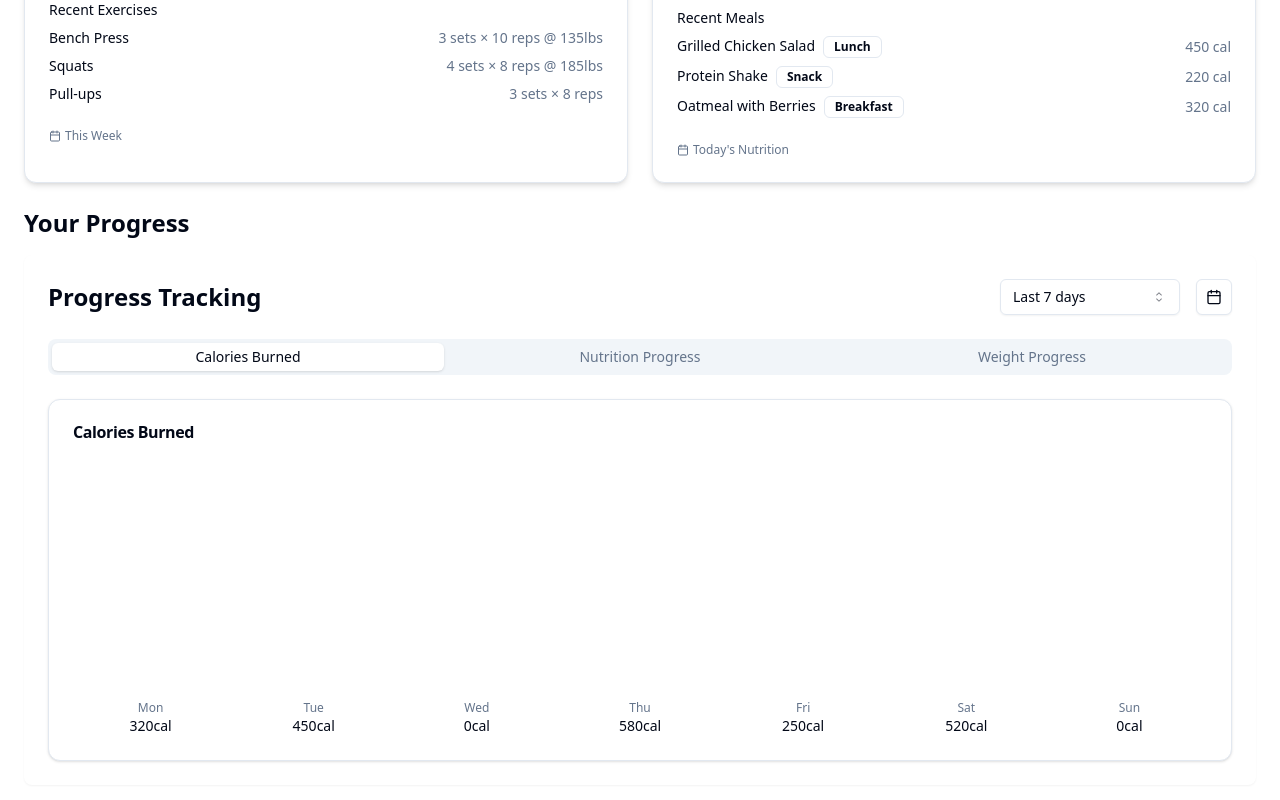
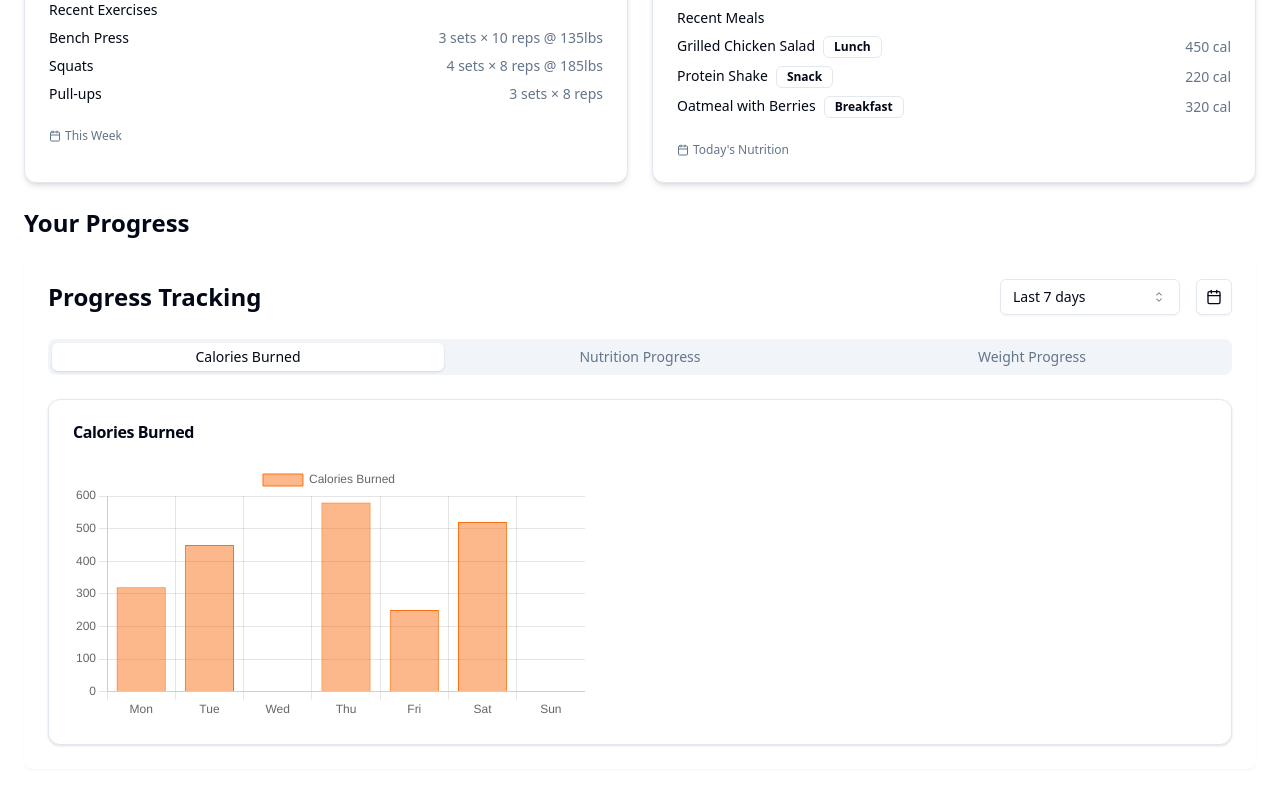
Before and after one commit to tbmi20/tempo-workout-tracker, a React (Vite) app: page / in a window 1280 px wide. Shown: the part 374-1174 px from the top of the page. Built offline with nearby package versions, Linux system fonts and the light colour scheme.

Commit message:
visible charts

```diff
--- a/package.json
+++ b/package.json
@@ -41,6 +41,7 @@
     "@radix-ui/react-toggle": "^1.0.3",
     "@radix-ui/react-tooltip": "^1.0.7",
     "@supabase/supabase-js": "^2.45.6",
+    "chart.js": "^4.4.9",
     "class-variance-authority": "^0.7.0",
     "clsx": "^2.1.1",
     "cmdk": "^1.0.0",
@@ -49,6 +50,7 @@
     "framer-motion": "^11.18.0",
     "lucide-react": "^0.394.0",
     "react": "^18.2.0",
+    "react-chartjs-2": "^5.3.0",
     "react-day-picker": "^8.10.1",
     "react-dom": "^18.2.0",
     "react-hook-form": "^7.51.5",
--- a/src/components/ProgressCharts.tsx
+++ b/src/components/ProgressCharts.tsx
@@ -10,7 +10,7 @@ import {
 } from "@/components/ui/select";
 import { Button } from "@/components/ui/button";
 import { Calendar as CalendarIcon } from "lucide-react";
-import { format, subDays, addDays } from "date-fns";
+import { format, subDays } from "date-fns";
 import { Calendar } from "@/components/ui/calendar";
 import {
   Popover,
@@ -19,6 +19,31 @@ import {
 } from "@/components/ui/popover";
 import { cn } from "@/lib/utils";
 import { DateRange } from "react-day-picker";
+import {
+  Chart as ChartJS,
+  CategoryScale,
+  LinearScale,
+  BarElement,
+  LineElement,
+  PointElement,
+  Title,
+  Tooltip,
+  Legend,
+  ChartOptions
+} from 'chart.js';
+import { Bar, Line } from 'react-chartjs-2';
+
+// Register the required Chart.js components
+ChartJS.register(
+  CategoryScale,
+  LinearScale,
+  BarElement,
+  LineElement,
+  PointElement,
+  Title,
+  Tooltip,
+  Legend
+);
 
 interface ChartData {
   labels: string[];
@@ -89,96 +114,64 @@ const ProgressCharts = ({
     }
   };
 
-  // Function to render a simple bar chart
-  const renderBarChart = (data: ChartData, color: string, unit: string) => {
-    const maxValue = Math.max(...data.values) * 1.2; // Add 20% padding
-
-    return (
-      <div className="w-full h-64 mt-4">
-        <div className="flex h-full items-end space-x-2">
-          {data.labels.map((label, index) => (
-            <div key={index} className="flex flex-col items-center flex-1">
-              <div
-                className={`w-full ${color} rounded-t-md transition-all duration-300 ease-in-out`}
-                style={{ height: `${(data.values[index] / maxValue) * 100}%` }}
-              ></div>
-              <div className="text-xs mt-2 text-muted-foreground">{label}</div>
-              <div className="text-sm font-medium">
-                {data.values[index]}
-                {unit}
-              </div>
-            </div>
-          ))}
-        </div>
-      </div>
-    );
+  // Function to convert our ChartData format to Chart.js format
+  const convertToChartJsData = (data: ChartData, label: string, color: string, backgroundColor: string) => {
+    return {
+      labels: data.labels,
+      datasets: [
+        {
+          label,
+          data: data.values,
+          backgroundColor,
+          borderColor: color,
+          borderWidth: 1,
+        },
+      ],
+    };
   };
 
-  // Function to render a simple line chart (for weight progress)
-  const renderLineChart = (data: ChartData, color: string, unit: string) => {
-    const maxValue = Math.max(...data.values) * 1.1; // Add 10% padding
-    const minValue = Math.min(...data.values) * 0.9; // Subtract 10% padding
-    const range = maxValue - minValue;
+  // Common chart options
+  const barChartOptions: ChartOptions<'bar'> = {
+    responsive: true,
+    plugins: {
+      legend: {
+        position: 'top' as const,
+      },
+      tooltip: {
+        callbacks: {
+          label: function(context) {
+            return `${context.dataset.label}: ${context.parsed.y} cal`;
+          }
+        }
+      }
+    },
+    scales: {
+      y: {
+        beginAtZero: true,
+      },
+    },
+  };
 
-    // Calculate points for the SVG polyline
-    const points = data.values
-      .map((value, index) => {
-        const x = (index / (data.values.length - 1)) * 100;
-        const y = 100 - ((value - minValue) / range) * 100;
-        return `${x},${y}`;
-      })
-      .join(" ");
-
-    return (
-      <div className="w-full h-64 mt-4">
-        <div className="relative w-full h-full">
-          <svg
-            className="w-full h-full"
-            viewBox="0 0 100 100"
-            preserveAspectRatio="none"
-          >
-            <polyline
-              points={points}
-              fill="none"
-              stroke={
-                color === "bg-primary"
-                  ? "hsl(var(--primary))"
-                  : "hsl(var(--secondary))"
-              }
-              strokeWidth="2"
-            />
-          </svg>
-
-          <div className="absolute bottom-0 left-0 right-0 flex justify-between">
-            {data.labels.map((label, index) => (
-              <div key={index} className="text-xs text-muted-foreground">
-                {label}
-              </div>
-            ))}
-          </div>
-
-          <div className="absolute top-0 right-0 flex flex-col justify-between h-full text-xs text-muted-foreground">
-            <div>
-              {Math.round(maxValue)}
-              {unit}
-            </div>
-            <div>
-              {Math.round(minValue)}
-              {unit}
-            </div>
-          </div>
-        </div>
-
-        <div className="flex justify-between mt-6">
-          {data.labels.map((label, index) => (
-            <div key={index} className="text-sm font-medium">
-              {data.values[index]}
-              {unit}
-            </div>
-          ))}
-        </div>
-      </div>
-    );
+  // Line chart options
+  const lineChartOptions: ChartOptions<'line'> = {
+    responsive: true,
+    plugins: {
+      legend: {
+        position: 'top' as const,
+      },
+      tooltip: {
+        callbacks: {
+          label: function(context) {
+            return `${context.dataset.label}: ${context.parsed.y} lbs`;
+          }
+        }
+      }
+    },
+    scales: {
+      y: {
+        beginAtZero: false,
+      },
+    },
   };
 
   return (
@@ -270,7 +263,17 @@ const ProgressCharts = ({
               <CardTitle>Calories Burned</CardTitle>
             </CardHeader>
             <CardContent>
-              {renderBarChart(caloriesBurnedData, "bg-orange-500/90", "cal")}
+              <div className="h-64 w-full">
+                <Bar
+                  options={barChartOptions}
+                  data={convertToChartJsData(
+                    caloriesBurnedData,
+                    'Calories Burned',
+                    'rgb(249, 115, 22)', // Tailwind orange-500
+                    'rgba(249, 115, 22, 0.5)'
+                  )}
+                />
+              </div>
             </CardContent>
           </Card>
         </TabsContent>
@@ -281,7 +284,17 @@ const ProgressCharts = ({
               <CardTitle>Daily Calorie Intake</CardTitle>
             </CardHeader>
             <CardContent>
-              {renderBarChart(nutritionData, "bg-secondary", "cal")}
+              <div className="h-64 w-full">
+                <Bar
+                  options={barChartOptions}
+                  data={convertToChartJsData(
+                    nutritionData,
+                    'Calorie Intake',
+                    'hsl(var(--secondary))',
+                    'hsla(var(--secondary), 0.5)'
+                  )}
+                />
+              </div>
             </CardContent>
           </Card>
         </TabsContent>
@@ -292,7 +305,17 @@ const ProgressCharts = ({
               <CardTitle>Weight Tracking (lbs)</CardTitle>
             </CardHeader>
             <CardContent>
-              {renderLineChart(weightData, "bg-primary", "lbs")}
+              <div className="h-64 w-full">
+                <Line
+                  options={lineChartOptions}
+                  data={convertToChartJsData(
+                    weightData,
+                    'Weight',
+                    'hsl(var(--primary))',
+                    'hsla(var(--primary), 0.2)'
+                  )}
+                />
+              </div>
             </CardContent>
           </Card>
         </TabsContent>
```
Also changed, not shown: 1 other file (tests, documents, lock files or other folders).
